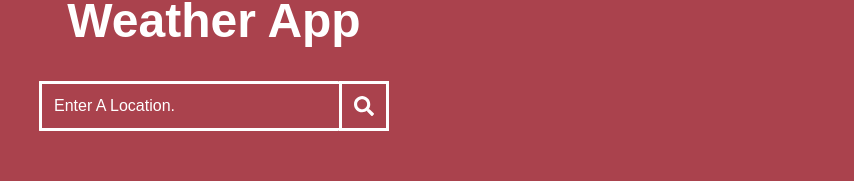
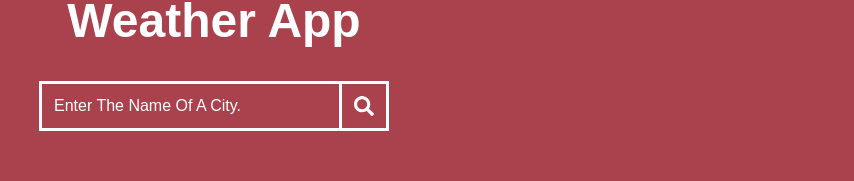
Before and after one commit to amandahom/Weather-App, a Next.js app: page / in a window 1280 px wide. Shown: the part 296-477 px from the top of the page, without its empty margins (426-1280 px from the left). Built offline with nearby package versions, Linux system fonts and the light colour scheme.

Commit message:
change placeholder text

```diff
--- a/assets/components/main.tsx
+++ b/assets/components/main.tsx
@@ -141,7 +141,7 @@ function Main() {
         <input
           className={styles.searchBox}
           name="city"
-          placeholder="Enter a location."
+          placeholder="Enter the name of a city."
           onChange={event => {
             setCity(event.target.value)
             if (event.target.value) {
```
